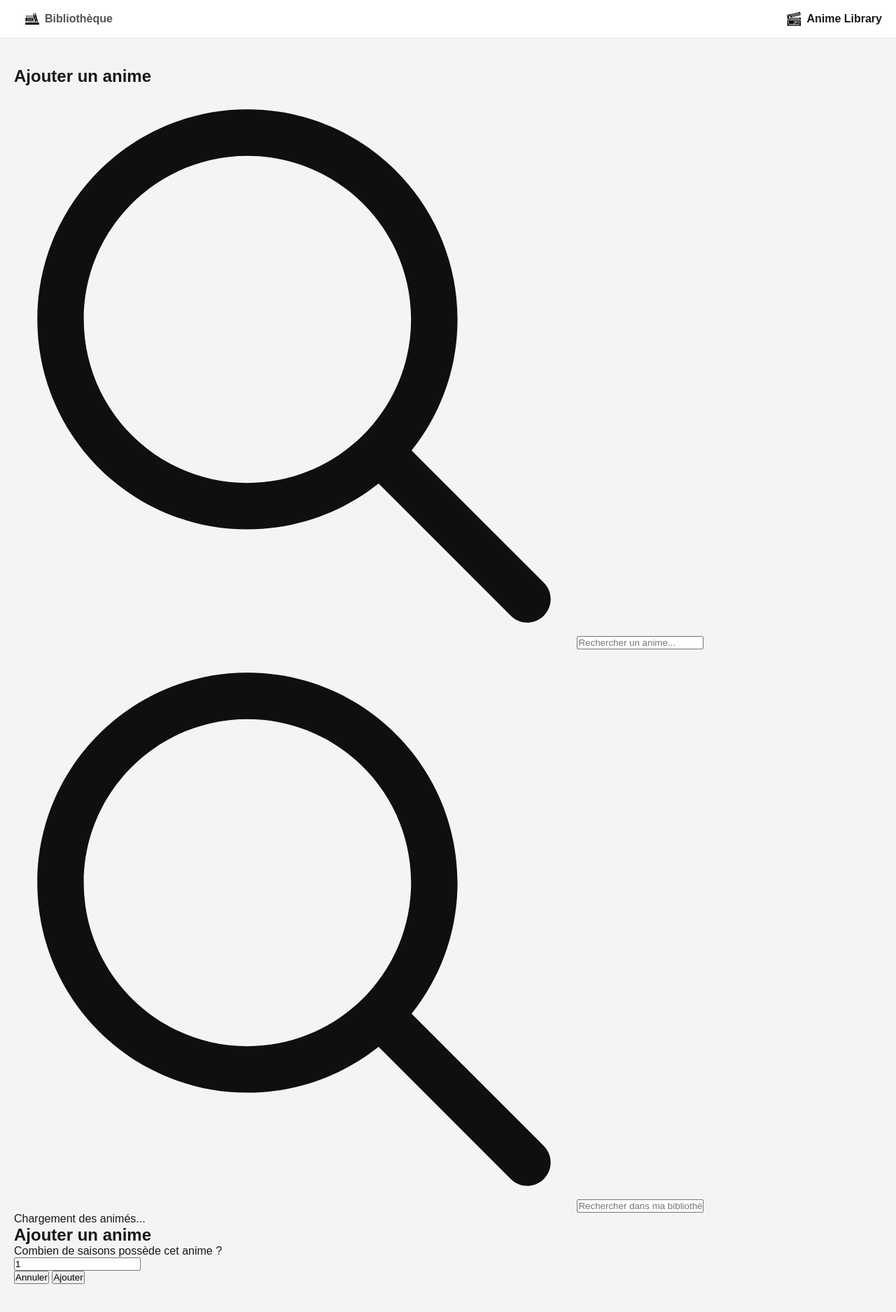
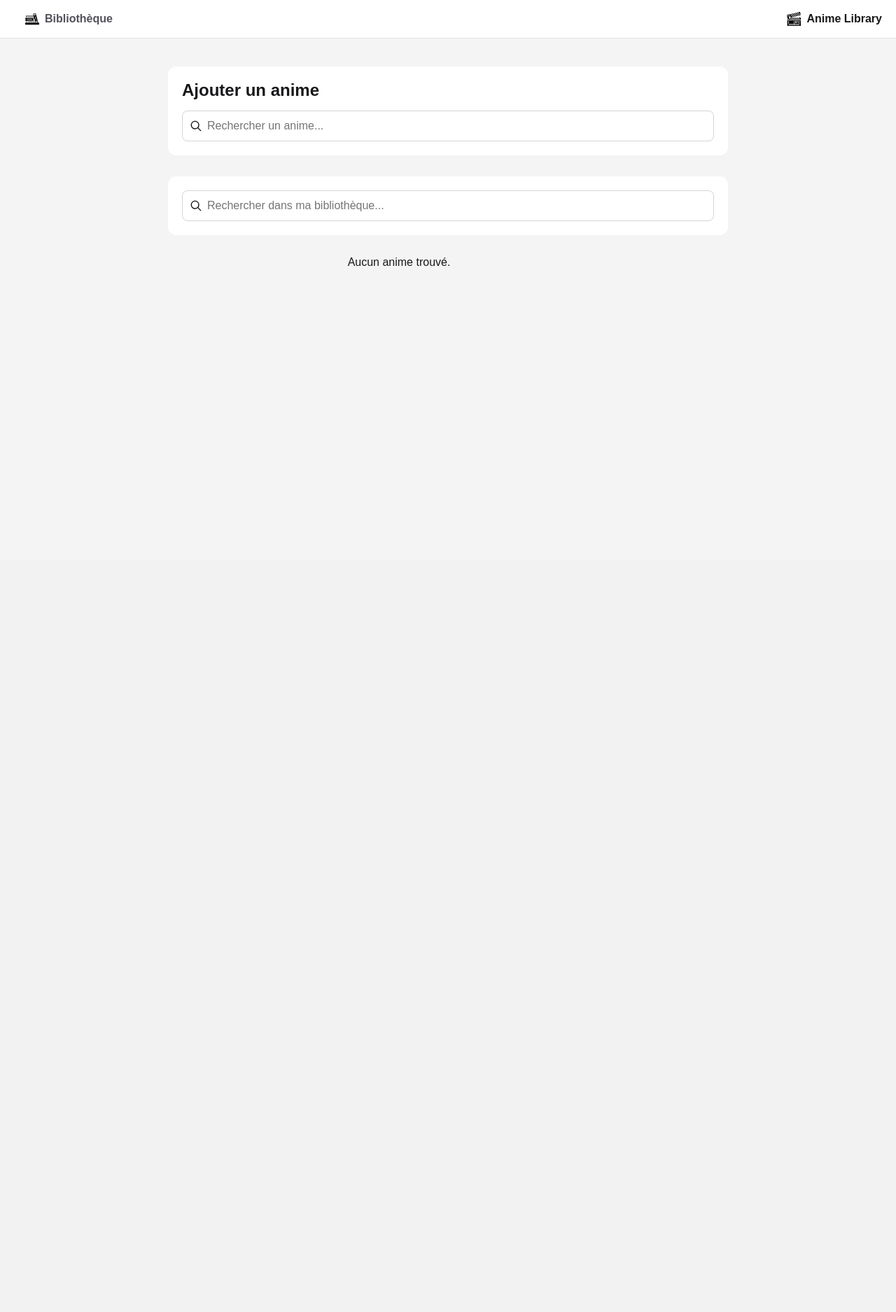
Before and after one commit to Syra1/anime-library, a FastAPI app: page / in a window 1280 px wide. Shown: the whole page at 70% size. After the commit the page ends 380 px from the top, so only its background shows below. Run offline with FastAPI, Linux system fonts and the light colour scheme; data that the repository does not hold is empty.

Commit message:
Modification des chemins dans les fichiers

```diff
--- a/app/anime/database.py
+++ b/app/anime/database.py
@@ -1,7 +1,7 @@
 import sqlite3
 from pathlib import Path
 
-BASE_DIR = Path(__file__).resolve().parent.parent
+BASE_DIR = Path(__file__).resolve().parent.parent.parent
 DATABASE_PATH = BASE_DIR / "data" / "anime.db"
 
 def get_connection():
--- a/main.py
+++ b/main.py
@@ -4,11 +4,11 @@ from fastapi.staticfiles import StaticFiles
 from fastapi.templating import Jinja2Templates
 from starlette.requests import Request
 from pydantic import BaseModel, Field
-from app.anilist import (
+from app.anime.api import (
     rechercher_animes,
     recuperer_anime
 )
-from app.database import (
+from app.anime.database import (
     create_tables,
     lister_animes_avec_saisons,
     modifier_saisons_vue,
@@ -66,7 +66,7 @@ create_tables()
 async def index(request: Request):
     return templates.TemplateResponse(
         request=request,
-        name="index.html",
+        name="anime/index.html",
         context={}
     )
 
@@ -92,7 +92,7 @@ async def anime_page(
 
     return templates.TemplateResponse(
         request=request,
-        name="anime.html",
+        name="anime/anime.html",
         context={
             "anime": anime
         }
--- a/templates/anime/anime.html
+++ b/templates/anime/anime.html
@@ -51,5 +51,5 @@
 </div>
 {% endblock %}
 {% block scripts %}
-    <script src="/static/js/anime.js"></script>
+    <script src="/static/js/anime/anime.js"></script>
 {% endblock %}
--- a/templates/anime/index.html
+++ b/templates/anime/index.html
@@ -62,5 +62,5 @@ Ma bibliothèque d'animés
 {% endblock %}
 
 {% block scripts %}
-<script src="/static/js/index.js"></script>
+<script src="/static/js/anime/index.js"></script>
 {% endblock %}
--- a/templates/base.html
+++ b/templates/base.html
@@ -9,8 +9,8 @@
     </title>
     <link rel="icon" href="/static/icons/clapper.svg">
     <link rel="stylesheet" href="/static/css/global.css">
-    <link rel="stylesheet" href="/static/css/index.css">
-    <link rel="stylesheet" href="/static/css/anime.css">
+    <link rel="stylesheet" href="/static/css/anime/index.css">
+    <link rel="stylesheet" href="/static/css/anime/anime.css">
     <link rel="stylesheet" href="/static/css/animations.css">
 </head>
 <body>
```
